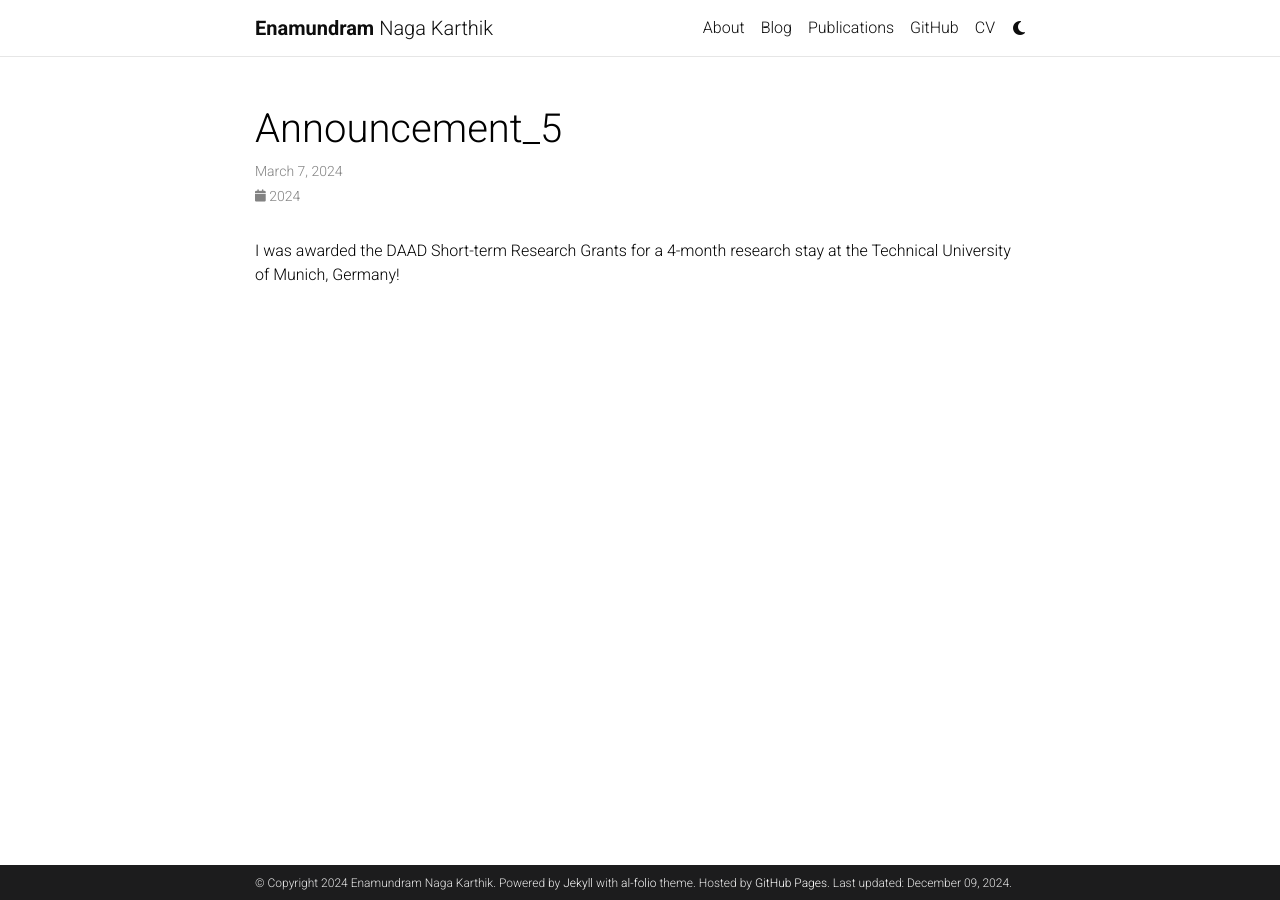
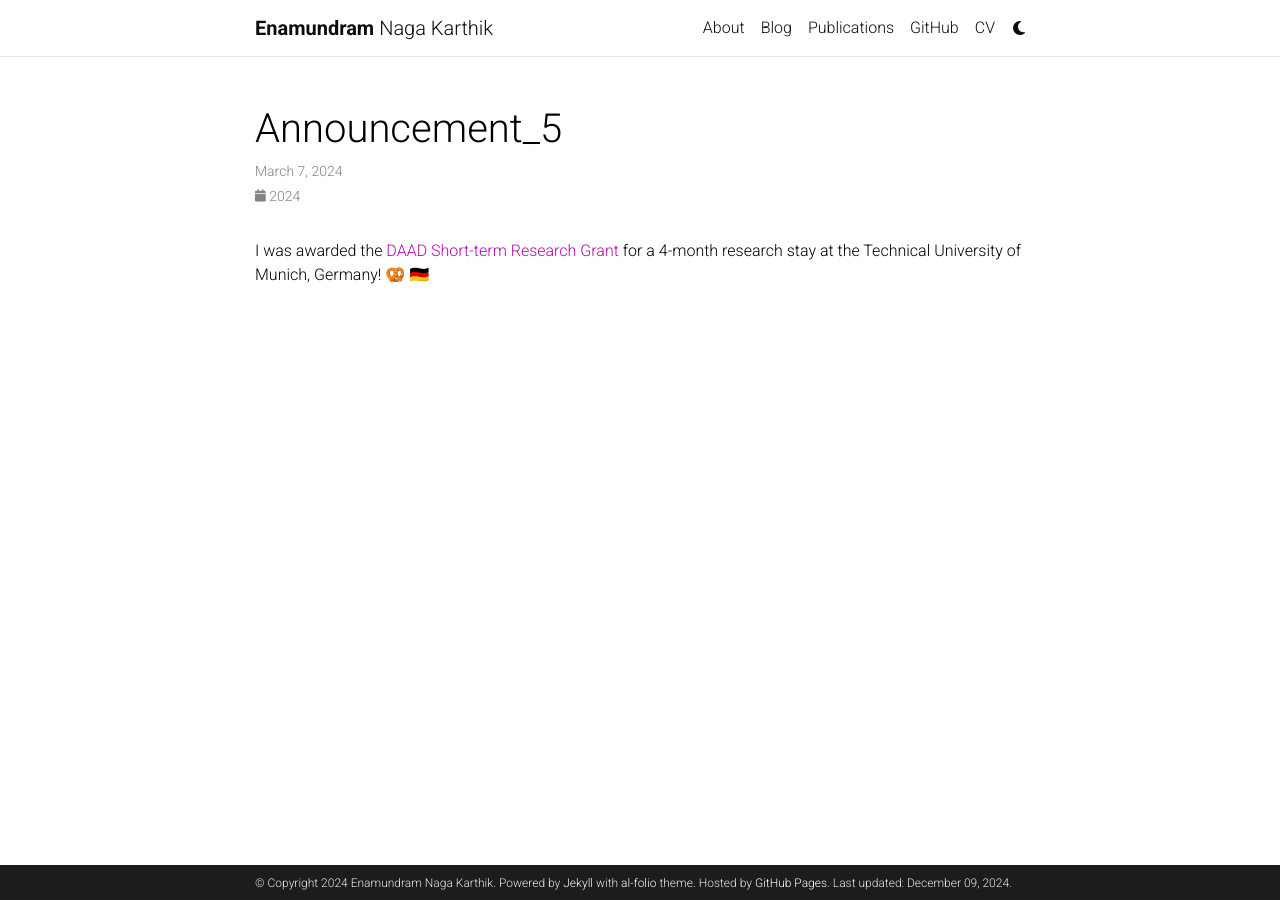
Before and after one commit to naga-karthik/naga-karthik.github.io, a Jekyll site: the page built from _news/announcement_5.md, in a window 1280 px wide. Built offline with Jekyll 4.4.1, drawn with Linux system fonts in a browser that asks for light colours; comment, search, counter and statistics services are not loaded; a style sheet for code colours, icons or effects is not loaded.

Commit message:
minor updates

```diff
--- a/_bibliography/papers.bib
+++ b/_bibliography/papers.bib
@@ -12,7 +12,7 @@ booktitle={Medical Imaging with Deep Learning},
 year={2024},
 url={https://openreview.net/forum?id=n6D25aqdV3},
 bibtex_show={true},
-abbr={MIDL},
+abbr={MIDL Short},
 selected={true},
 pdf={https://openreview.net/forum?id=n6D25aqdV3},
 code={https://github.com/sct-pipeline/contrast-agnostic-softseg-spinalcord/tree/nk/midl-short},
--- a/_news/announcement_5.md
+++ b/_news/announcement_5.md
@@ -5,4 +5,4 @@ inline: true
 related_posts: false
 ---
 
-I was awarded the DAAD Short-term Research Grants for a 4-month research stay at the Technical University of Munich, Germany!
+I was awarded the [DAAD Short-term Research Grant](https://www.daad-canada.ca/en/find-funding/graduate-opportunities/research-grants/short-term-research-grants/) for a 4-month research stay at the Technical University of Munich, Germany! 🥨 🇩🇪
```
Also changed, not shown: _news/announcement_6.md (+1 -1 lines).
